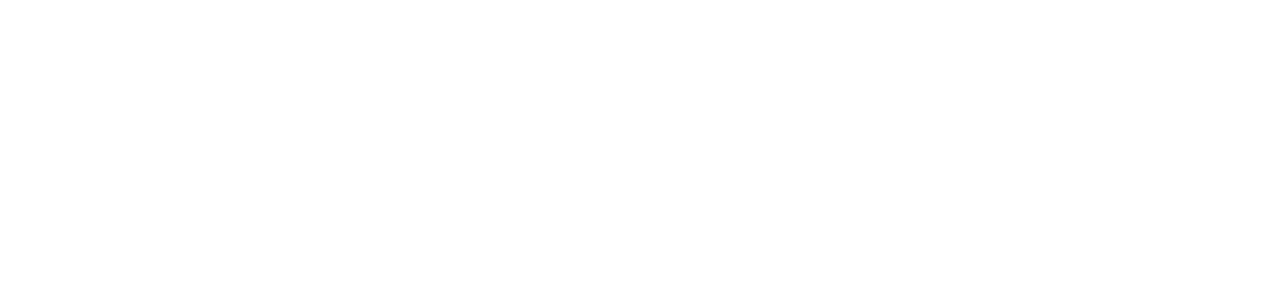
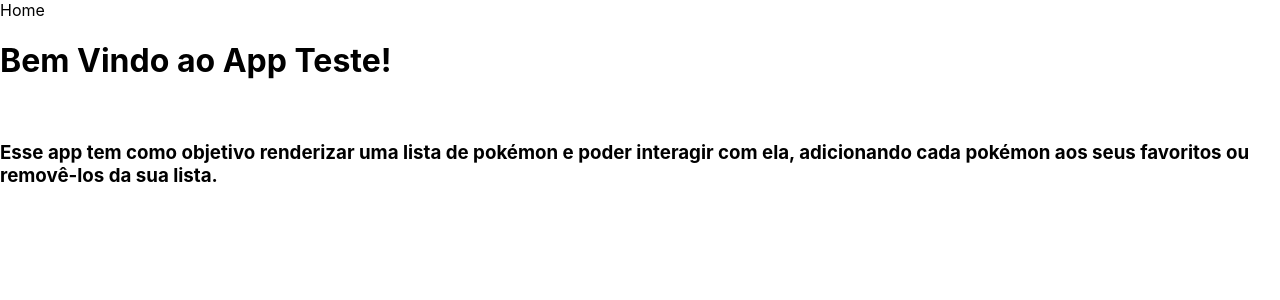
Before and after one commit to Joblanco88/pokemon-app-test-joblanco, a React (Create React App) app: page / in a window 1280 px wide. Shown: the top 300 px of the page. Built offline with nearby package versions, Linux system fonts and the light colour scheme; the HTML template or start-up script is replaced by a standard one.

Commit message:
Corrigido router-dom

```diff
--- a/package.json
+++ b/package.json
@@ -8,6 +8,7 @@
     "@testing-library/user-event": "^13.5.0",
     "react": "^18.2.0",
     "react-dom": "^18.2.0",
+    "react-router-dom": "^5.3.4",
     "react-scripts": "5.0.1",
     "web-vitals": "^2.1.4"
   },
--- a/src/App.js
+++ b/src/App.js
@@ -1,4 +1,5 @@
-import { Route, Switch } from 'react-router';
+import React from 'react';
+import { Route, Switch } from 'react-router-dom';
 import './App.css';
 import Home from './pages/Home';
 import List from './pages/List';
@@ -6,8 +7,8 @@
 function App() {
   return (
     <Switch>
-      <Route exact path="/" componenent={ Home } />
-      <Route exact path="/list" componenent={ List } />
+      <Route exact path="/" component={ Home } />
+      <Route exact path="/list" component={ List } />
     </Switch>
   );
 }
--- a/src/pages/Home.jsx
+++ b/src/pages/Home.jsx
@@ -6,6 +6,10 @@
       <header>
         <span>Home</span>
       </header>
+      <h1>Bem Vindo ao App Teste!</h1>
+      <img src="" alt="" />
+      <h3>Esse app tem como objetivo renderizar uma lista de pokémon e poder interagir com ela, adicionando cada pokémon aos seus favoritos ou removê-los da sua lista.</h3>
+
     </div>
   );
 }
```
Also changed, not shown: 1 other file (tests, documents, lock files or other folders).
